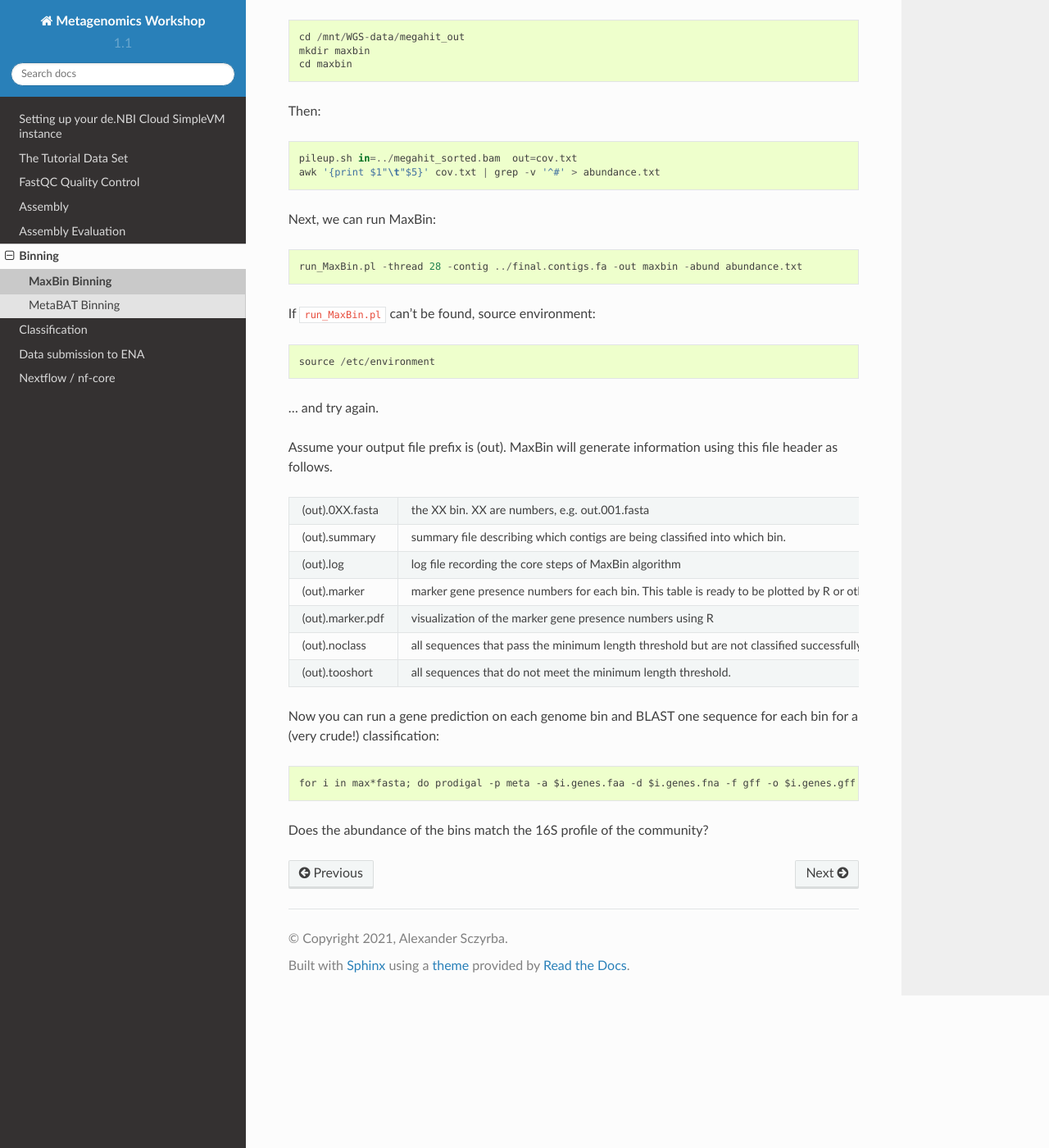
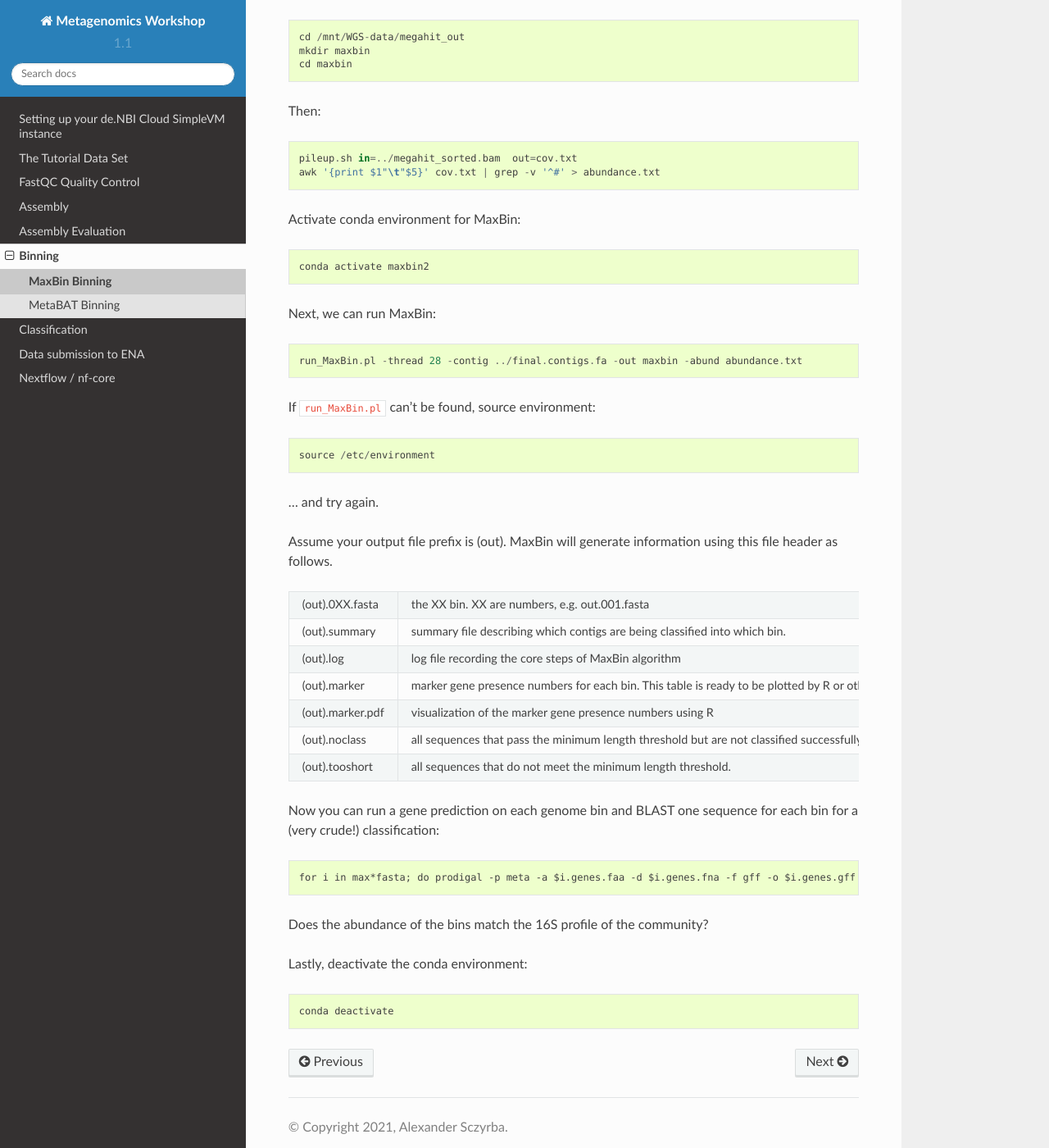
Before and after one commit to metagenomics/metagenomics-workshop, a Sphinx documentation site: the page built from docs/binning/maxbin.rst, in a window 1280 px wide and 1400 px high, scrolled down 376 px. Shown: the whole window at 82% size. Built offline with Sphinx 7.4.7 and the Read the Docs theme 2.0.0, drawn with Linux system fonts in a browser that asks for light colours.

Commit message:
Update maxbin.rst

```diff
--- a/docs/binning/maxbin.rst
+++ b/docs/binning/maxbin.rst
@@ -23,6 +23,10 @@ Then::
 
   pileup.sh in=../megahit_sorted.bam  out=cov.txt
   awk '{print $1"\t"$5}' cov.txt | grep -v '^#' > abundance.txt
+
+Activate conda environment for MaxBin::
+
+  conda activate maxbin2
 
 Next, we can run MaxBin::
 
@@ -61,3 +65,7 @@ for a (very crude!) classification::
   for i in max*fasta; do prodigal -p meta -a $i.genes.faa -d $i.genes.fna -f gff -o $i.genes.gff -i $i& done
 
 Does the abundance of the bins match the 16S profile of the community?
+
+Lastly, deactivate the conda environment::
+
+  conda deactivate
```
